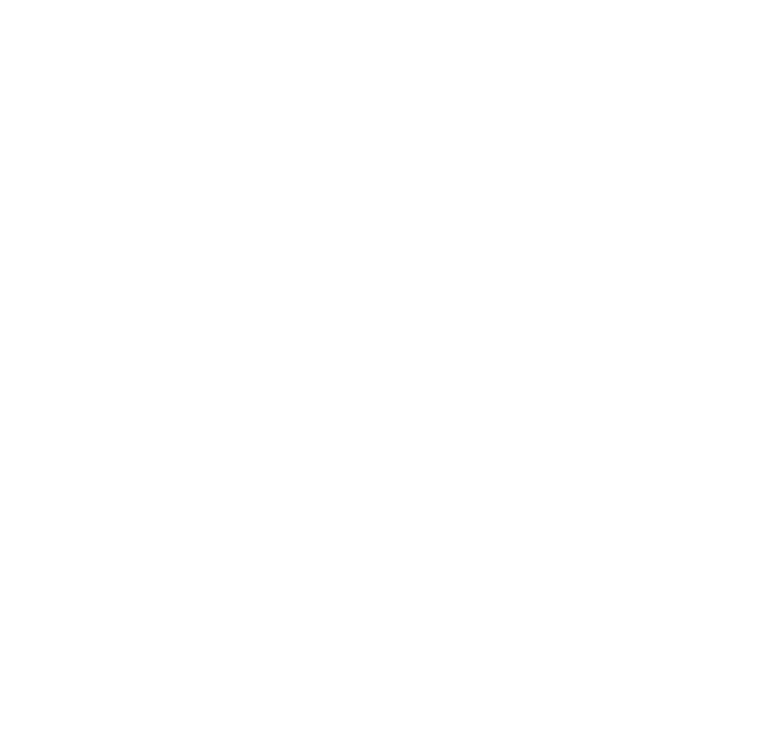
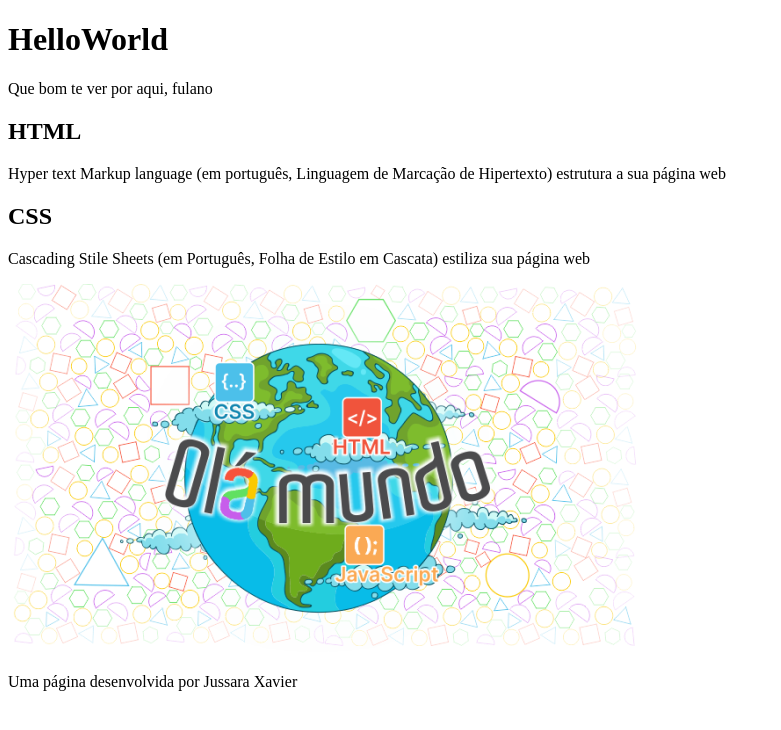
Before and after one commit to Jxalmeida/Hello-World, a plain HTML site: page index.html in a window 1280 px wide. Shown: the whole page, without its empty margins (0-781 px from the left). Drawn offline with Linux system fonts and the light colour scheme.

Commit message:
Finalizando a página html

```diff
--- a/index.html
+++ b/index.html
@@ -6,6 +6,27 @@
     <title>Hello Word</title>
 </head>
 <body>
+ <header>
+    <h1>HelloWorld</h1>
+    <p>Que bom te ver por aqui, fulano</p>
+
+ </header>
+
+<section>
+    <h2>HTML</h2>
+    <P>Hyper text Markup language (em português, Linguagem de Marcação de Hipertexto) estrutura a sua página web</P>
+
+    <h2>CSS</h2>
+    <P>Cascading Stile Sheets (em Português, Folha de Estilo em Cascata) estiliza sua página web</P>
+    <img src="imagem/Olá mundo.png" alt="Imagem com figuras geométricas ao fundo e uma Figura do planeta Terra a frente, com a inscrição Olá Mundo em letras coloridas">
+
+</section>
+
+<footer>
+    <p>Uma página desenvolvida por Jussara Xavier</p>
+
+
+</footer>
 
 </body>
 </html>
```
Also changed, not shown: Imagem/Olá Mundo.png (added).
